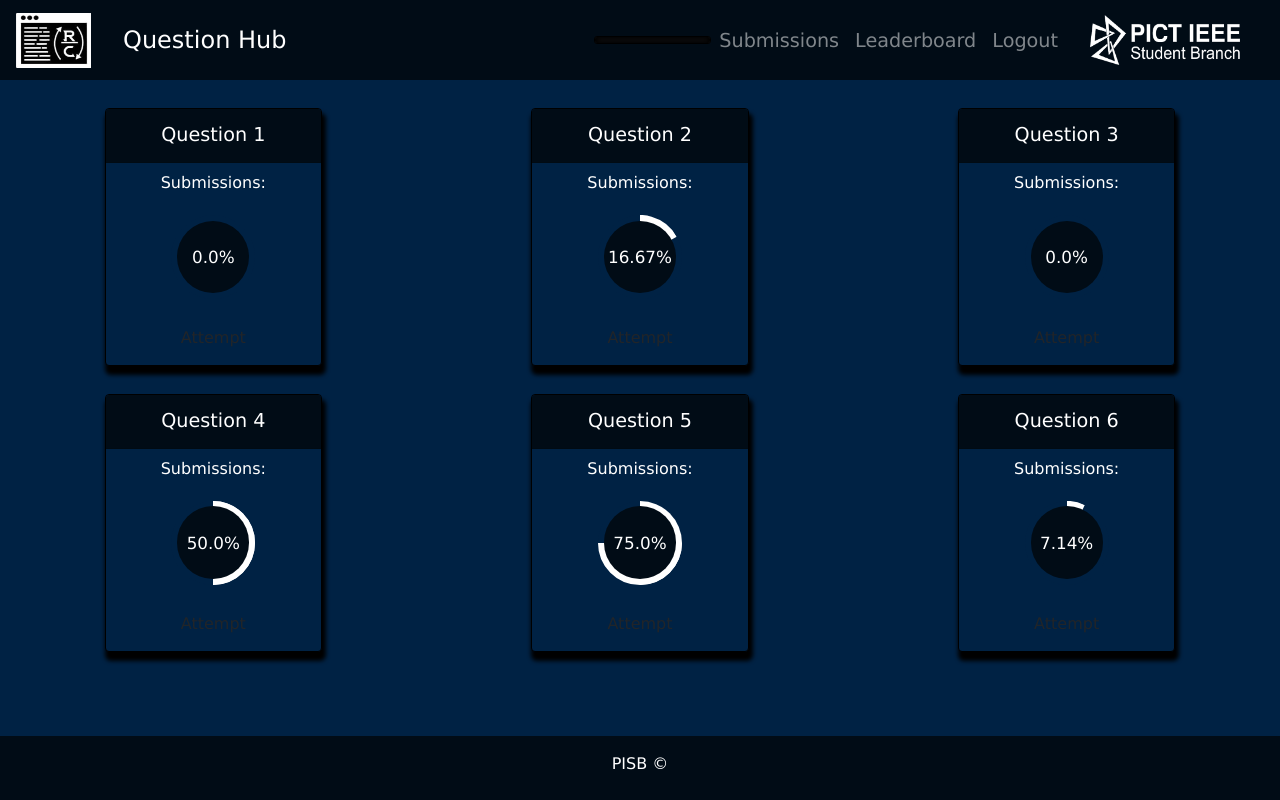
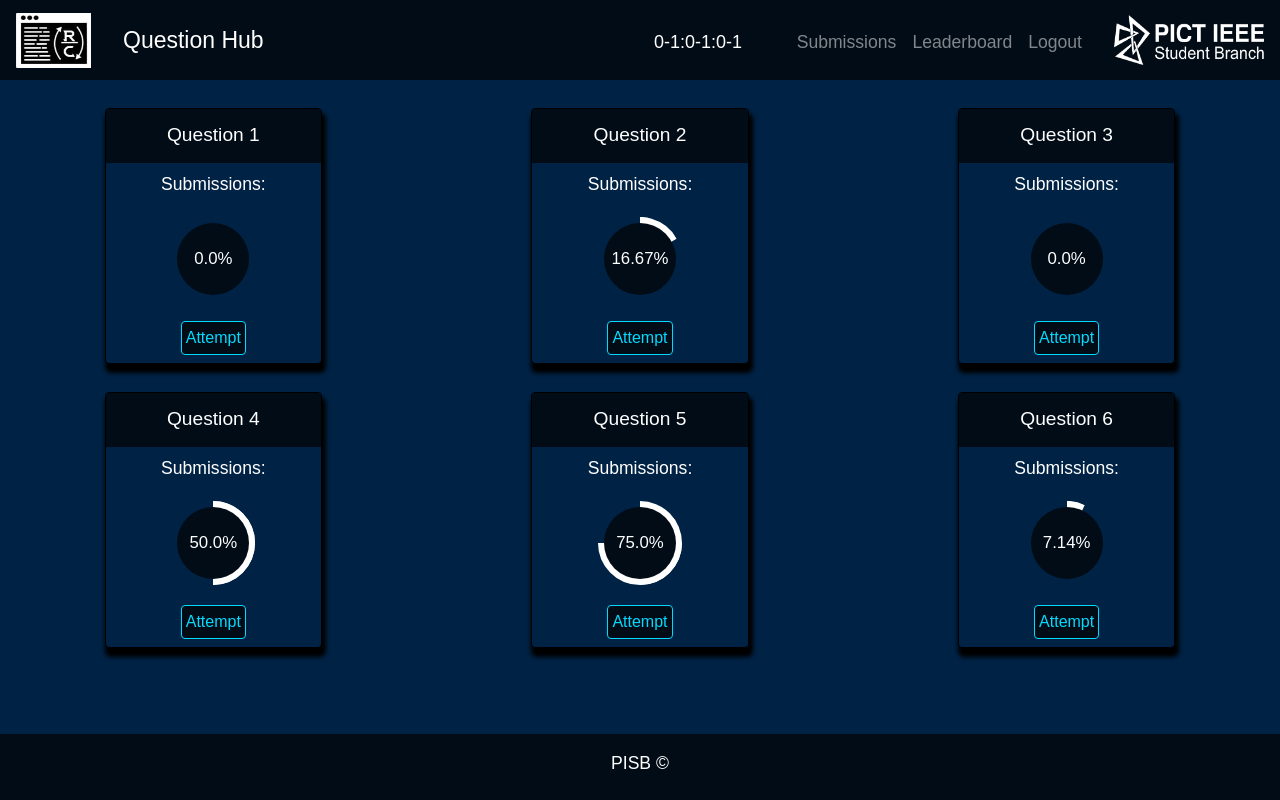
Before and after one commit to atharvanaphade/RC-ROUND-2, a Django app: page /question-hub/ in a window 1280 px wide. Run offline with Django 3.2, Linux system fonts and the light colour scheme; a user stored in the database is signed in; data comes from the database, SQL or seed files in the repository; some libraries are stand-ins or nearby versions.

Commit message:
Revert "Changes in Question hub"

```diff
--- a/static/Users/css/QueHub.css
+++ b/static/Users/css/QueHub.css
@@ -1,25 +1,40 @@
-
-body{
+body {
   background-color: #002244;
-    max-width:100%;
+  font-family: sans-serif;
+  font-size: 2.2vh;
+  max-width: 100%;
   overflow-x: hidden;
-    background-size: auto;
-    background-repeat: no-repeat;
-    background-position: absolute;
-    justify-content: center;
+  margin: auto;
 }
 
-
-*{
-       margin: 0;
-       padding: 0;
-       box-sizing: border-box;
-       font-family:'sans-serif', 'Lucida Sans', 'Lucida Sans Regular', 'Lucida Grande', 'Lucida Sans Unicode', Geneva, Verdana;
+nav {
+  background-color: #010c16;
 }
 
-nav{
-    background-color: #010c16;
-    height: 10vh;
+/* .nav-link
+{
+  font-size: 18px;
+} */
+
+@media only screen and (max-width: 1222px) {
+  .Time {
+    margin-left: 0% !important;
+  }
+  .col-md-4 {
+    padding: 0px 0vh !important;
+  }
+
+  .card {
+    background-color: #002244;
+    color: #ffffff;
+    border: 1px solid #000000;
+    box-shadow: 2px 7px 4px 2px #000000;
+    margin-top: 3.5vh;
+  }
+}
+/* modal css */
+.modal {
+  z-index: 11111111;
 }
 
 .modal-content {
@@ -37,85 +52,58 @@
   color: #ffffff;
 }
 
-@media only screen and (max-width: 1222px) {
-
-  .col-md-4
-    {
-      padding: 0px 0vh !important;
+@media only screen and (min-width: 1222px) {
+  .card {
+    margin-top: 5vh;
+  }
+}
+@media only screen and (max-width: 1256px) {
+  #adjust {
+    padding: 3% !important;
+  }
+}
+@media only screen and (max-width: 768px) {
+  #adjust {
+    padding: 6% !important;
+  }
+  .pisb-logo {
+    display: none;
+  }
+}
+@media only screen and (max-width: 500px) {
+  #adjust {
+    padding: 10% !important;
+  }
 }
 
-    .card{
+.card {
   background-color: #002244;
   color: #ffffff;
   border: 1px solid #000000;
   box-shadow: 2px 7px 4px 2px #000000;
   margin-top: 3.5vh;
-
-    }
 }
 
-@media only screen and (min-width: 1222px){
-    .card{
-        margin-top: 5vh;
-    }
-}
-@media only screen and (max-width: 1256px) {#adjust{padding: 3% !important;}}
-@media only screen and (min-width: 1022px) {
-
-      .progress-circle{
-              font-size:large;
-       }
-
-      .circle{
-             padding-top: 2em;
-      }
-      .nav-link{
-             font-size:larger!important ;
-      }
-      .navbar-brand{
-             font-size: x-large!important;
-      }
-
-
-}
-
-@media only screen and (max-width: 992px)
-    {.navbar{height: auto !important; }
-    .pisblogo{display: none;}
-    .nav-link{font-size: 16px;}
-  }
-@media only screen and (max-width: 500px) {#adjust{padding: 10% !important;}}
-
-.card{
-    background-color: #002244;
-    color: #ffffff;
-    border: 1px solid #000000;
-    box-shadow: 2px 7px 4px 2px #000000;
-    margin-top: 3.5vh;
-
-    }
-
-.card-header{
-    background-color:#010c16;
+.card-header {
+  background-color: #010c16;
   font-size: 2.4vh;
 }
 
-.card-body{
+.card-body {
   padding: 2vh;
 }
 
-
-.btn1{
-    color:#04d9ff;
+.btn {
+  color: #04d9ff;
   background-color: #010c16;
   font-size: 2vh;
   border: 1px solid #04d9ff;
   padding: 0.5vh;
 }
 
-.btn1:hover{
-    color:white;
-    background-color:#0099cc;
+.btn:hover {
+  color: white;
+  background-color: #0099cc;
   font-size: 2vh;
   border: 1px solid #0099cc;
   padding: 0.5vh;
@@ -125,135 +113,3 @@
   background-color: #010c16;
   color: #fff;
 }
-/* Timer */
-.clock {
-    font-size:1.6vw;
-    color: #ffffff;
-    position: relative;
-    text-align: center;
-    overflow: hidden;
-    border: 1px solid black;
-    border-radius:3px;
-    padding:0.2vw;
-    box-sizing: border-box;
-    background-color: #1c1c1f;
-    box-shadow: inset 0 0 5px 2px black;
-  }
-
-  .clock span {
-    position: relative;
-    display: inline-block;
-    width: 1.8vw;
-    font-family:Advent Pro;
-  }
-
-  .clock span:nth-child(2),
-  .clock span:nth-child(4) {
-    border-right: 1px solid rgb(0, 0, 0);
-  }
-
-  .clock span:before,
-  .clock span:after {
-    position: absolute;
-    left: 0;
-    top: 0;
-    right: 0;
-    bottom: 0;
-    backface-visibility: hidden;
-    transition: transform .75s;
-  }
-
-  .clock span:before {
-    content: attr(data-old);
-    z-index: 1;
-    transform: translate3d(0,0,0);
-  }
-
-  .clock .flip:before {
-    transform: translate3d(0,102.5%,0);
-  }
-
-  .clock span:after {
-    content: attr(data-now);
-    z-index: 2;
-    transform: translate3d(0,-102.5%,0);
-  }
-
-  .clock .flip:after {
-    transform: translate3d(0,0,0);
-  }
-
-  @media only screen and (max-width: 768px)
-  {
-    .clock{
-      margin-right: 35%;
-      font-size: 3.2vw!important;
-    }
-    .clock span{
-      width:13.5px;
-    }
-  }
-
-  @media only screen and (max-width:1222px)
-  {
-    .clock
-       {
-              margin-left:14%!important ;
-       }
-
-  }
-
-  @media (max-width: 540px) {
-    .clock{
-           font-size: 23px!important;
-
-       }
-       .clock span{
-           width:15px!important;
-       }
-
-   }
-   @media (max-width: 380px) {
-    .clock{
-           font-size: 20px!important;
-
-       }
-       .clock span{
-           width:15px!important;
-       }
-
-   }
-   @media (max-width: 330px){
-       .clock{
-           font-size: 18px!important;
-
-       }
-       .clock span{
-           width:12px!important;
-       }
-      }
-@media only screen and (min-width:1889px)
-{
-  .clock{
-    margin-left:32.5%!important;
-  }
-}
-@media only screen and (min-width:1020px) and (max-width: 1065px)
-{
-  .clock{
-    margin-left:6em!important;
-
-  }
-}
-@media (min-width:1020px){
-  .clock{
-    width:200px;
-  }
-}
-@media (min-width:1700px)
-{
-  .clock{
-    width:290px;
-    margin-left:30%!important ;
-  }
-}
--- a/templates/Users/question_hub.html
+++ b/templates/Users/question_hub.html
@@ -20,17 +20,20 @@
 
 <body style="background-color: #002244">
     <!-- NAVBAR -->
-    <nav class="navbar navbar-expand-lg navbar-dark " style="background-color: #010c16;">
+    <nav class="navbar navbar-expand-lg navbar-dark " style="background-color: #010c16; height: 10vh">
         <a class="navbar-brand" href="{% url 'question-hub' %}">
             <img src="{% static 'Users/imgs/rc.jpeg' %}" width="75" height="55" class="d-inline-block align-top mr-3"
                 alt="RC logo">
         </a>
 
-        <a class="navbar-brand " style="font-size: 23px; color: white; margin-right: auto;">Question Hub</a>
-        <!--Timer-->
-        <span class="clock" style=" margin-left : 24vw;"></span>
-
-
+        <a class="navbar-brand " style="font-size: 23px; color: white;">Question Hub</a>
+        <div class="Time mt-1 timer" style=" margin-left : 30%; color: white; font-size: 18px;">
+            <!-- <a href="#" class="btn btn-light d-inline-block ml-6">TIMER</a> -->
+            <div class="ml-6" id="timer" style="color: #ffffff; width: 15vh">
+            </div>
+        </div>
+        <!--        <a class="Time mt-1 timer" style=" margin-left : 30%; color: white; font-size: 18px;" >Timer - 00:00</a>-->
+        </div>
         <button class="navbar-toggler" type="button" data-toggle="collapse" data-target="#navbarSupportedContent"
             aria-controls="navbarSupportedContent" aria-expanded="false" aria-label="Toggle navigation">
             <span class="navbar-toggler-icon"></span>
@@ -45,16 +48,13 @@
                 <li class="nav-item mt-1 ">
                     <a class="nav-link" href="{% url 'leaderboard' %}">Leaderboard</a>
                 </li>
-                <li class="nav-item mt-1 mr-4">
+                <li class="nav-item mt-1">
                     <a class="nav-link" href="{% url 'logout' %}" data-target="#staticBackdrop"
                         data-toggle="modal">Logout</a>
                 </li>
-                <li class="nav-item">
-                    <img src="{% static 'Users/imgs/pisb.jpg' %}"class="pisb-logo" width="150" height="50" alt="PISB logo">
-                </li>
             </ul>
         </div>
-
+        <img src="{% static 'Users/imgs/pisb.jpg' %}"class="pisb-logo" width="150" height="50" alt="PISB logo">
         <!-- Modal -->
         <div class="modal fade" id="staticBackdrop" data-backdrop="static" data-keyboard="false" tabindex="-1"
             aria-labelledby="staticBackdropLabel" aria-hidden="true">
@@ -73,7 +73,7 @@
                     </div>
                     <div class="modal-footer">
                         <a href="{% url 'logout' %}">
-                            <button type="button" class="btn btn-primary">
+                            <button type="button" class="btn btn-success">
                                 Logout
                             </button>
                         </a>
```
Lines whose indentation alone changed are shown as unchanged.
